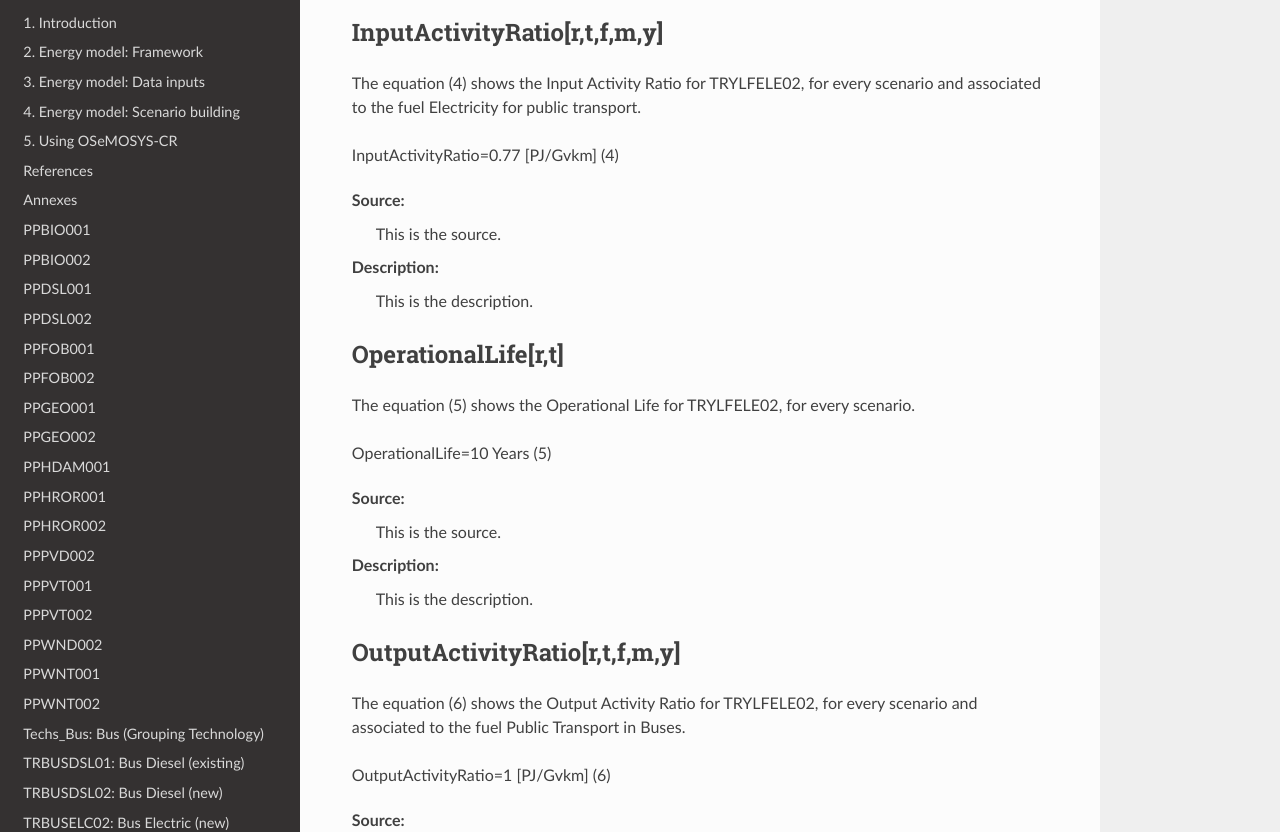
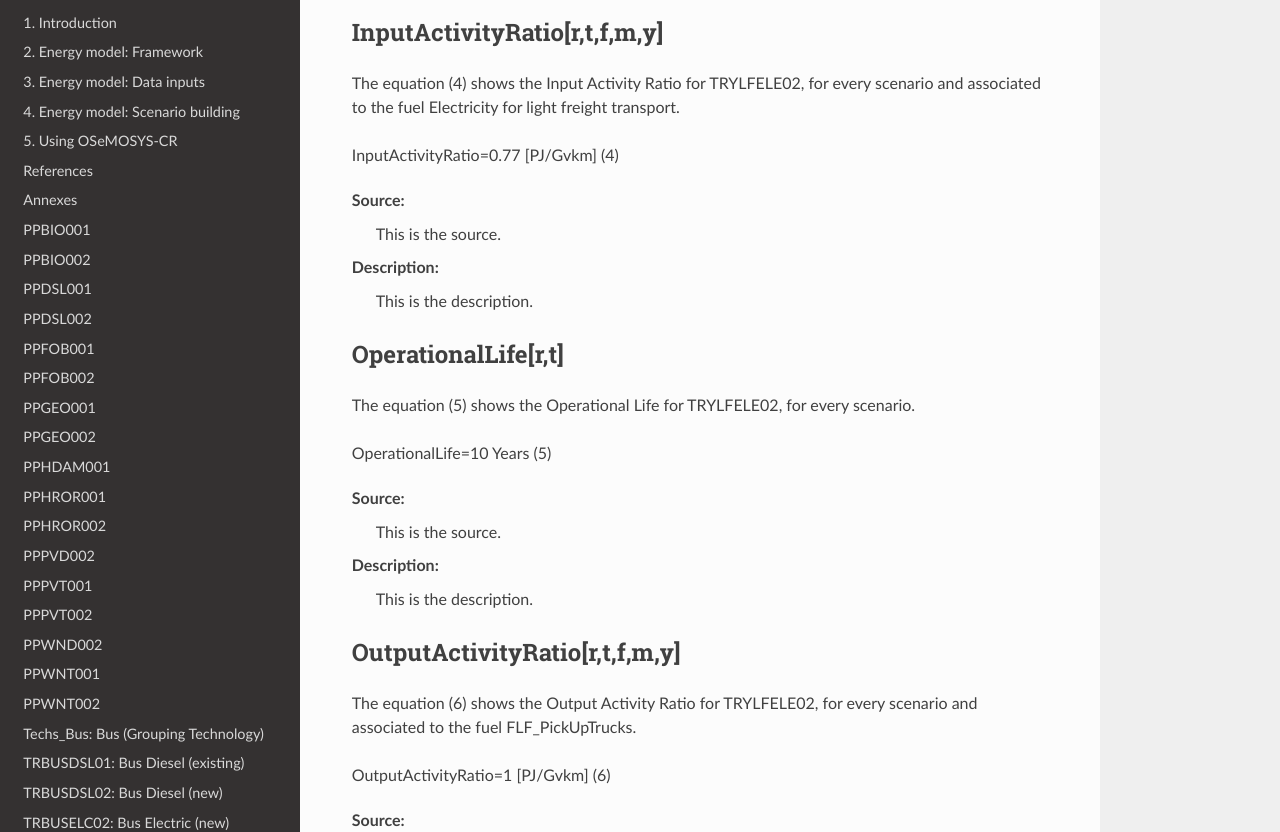
Before and after one commit to EPERLab/OSeMOSYS-CR, a Sphinx documentation site: the page built from docs/fichas/79_TRYLFELE02.rst, in a window 1280 px wide and 1400 px high, scrolled down 2563 px. Shown: the part 184-1016 px from the top of the window. Built offline with Sphinx 7.4.7 and the Read the Docs theme 2.0.0, drawn with Linux system fonts in a browser that asks for light colours; formulas are drawn with MathJax 3.

Commit message:
Update 79_TRYLFELE02.rst

```diff
--- a/docs/fichas/79_TRYLFELE02.rst
+++ b/docs/fichas/79_TRYLFELE02.rst
@@ -96,7 +96,7 @@ Description:
 
 InputActivityRatio[r,t,f,m,y]
 +++++++++
-The equation (4) shows the Input Activity Ratio for TRYLFELE02, for every scenario and associated to the fuel Electricity for public transport.
+The equation (4) shows the Input Activity Ratio for TRYLFELE02, for every scenario and associated to the fuel Electricity for light freight transport.
 
 InputActivityRatio=0.77 [PJ/Gvkm]   (4)
 
@@ -120,7 +120,7 @@ Description:
 
 OutputActivityRatio[r,t,f,m,y]
 +++++++++
-The equation (6) shows the Output Activity Ratio for TRYLFELE02, for every scenario and associated to the fuel Public Transport in Buses.
+The equation (6) shows the Output Activity Ratio for TRYLFELE02, for every scenario and associated to the fuel FLF_PickUpTrucks.
 
 OutputActivityRatio=1 [PJ/Gvkm]   (6)
 
```
